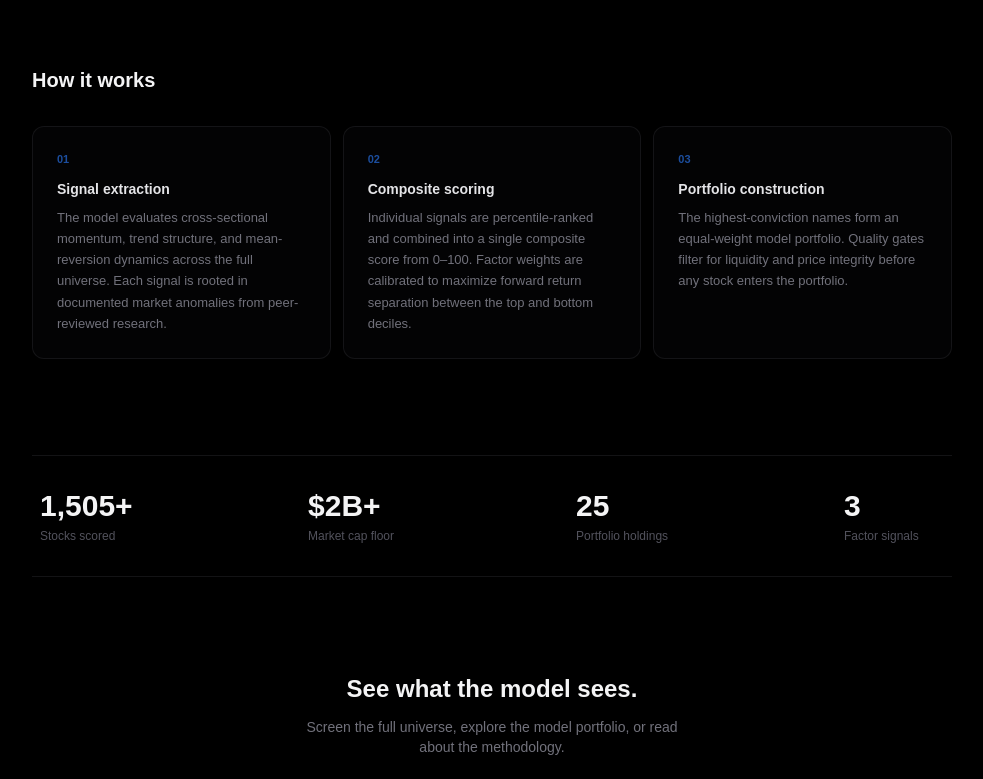
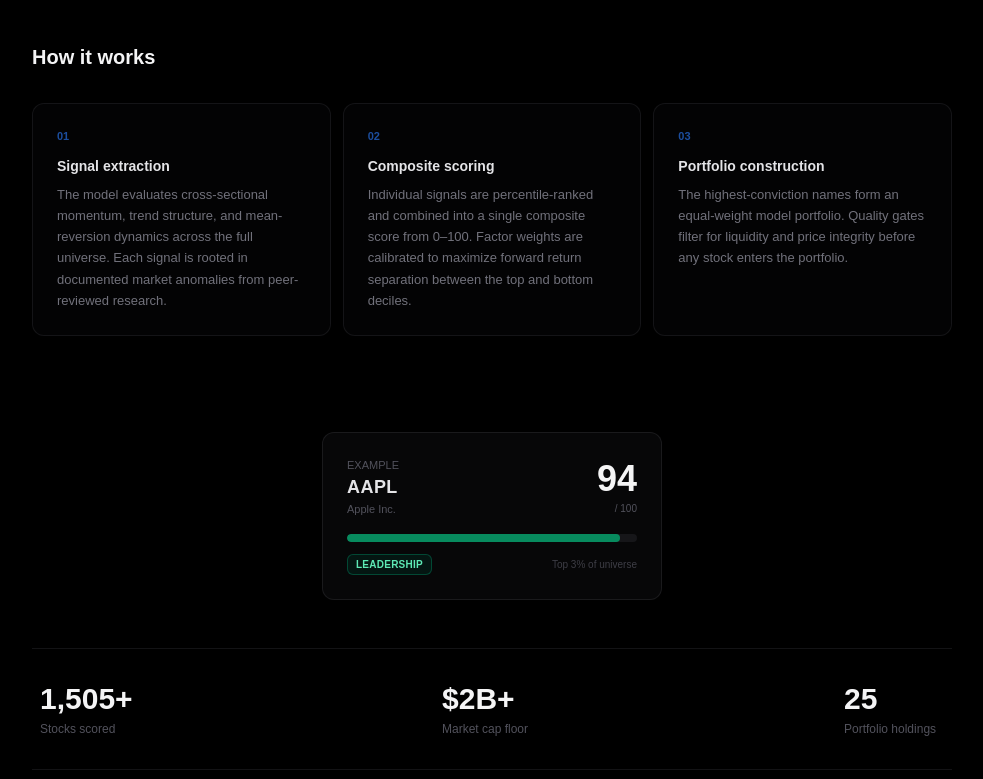
Before and after one commit to mdaly0277/marketintel, a Next.js app: page / in a window 1280 px wide. Shown: the part 1139-1918 px from the top of the page, without its empty margins (148-1131 px from the left). Built offline with nearby package versions, Linux system fonts and the light colour scheme.

Commit message:
homepage cleanup

```diff
--- a/app/page.tsx
+++ b/app/page.tsx
@@ -142,6 +142,88 @@ function TierRow({
   );
 }
 
+/* ── Animated score card ────────────────────────────────── */
+
+function ScoreCard() {
+  const [score, setScore] = useState(0);
+  const [phase, setPhase] = useState<"counting" | "done">("counting");
+  const ref = useRef<HTMLDivElement>(null);
+  const started = useRef(false);
+
+  useEffect(() => {
+    const el = ref.current;
+    if (!el) return;
+    const obs = new IntersectionObserver(
+      ([entry]) => {
+        if (entry.isIntersecting && !started.current) {
+          started.current = true;
+          obs.disconnect();
+          const duration = 1800;
+          const target = 94;
+          const startTime = performance.now();
+          const step = (now: number) => {
+            const p = Math.min((now - startTime) / duration, 1);
+            const e = 1 - Math.pow(1 - p, 4);
+            setScore(Math.round(e * target));
+            if (p < 1) requestAnimationFrame(step);
+            else setTimeout(() => setPhase("done"), 200);
+          };
+          requestAnimationFrame(step);
+        }
+      },
+      { threshold: 0.3 }
+    );
+    obs.observe(el);
+    return () => obs.disconnect();
+  }, []);
+
+  const tier = score >= 90 ? "Leadership" : score >= 80 ? "Positive" : score >= 70 ? "Neutral" : score >= 60 ? "Caution" : "Avoid";
+  const tierColor = score >= 90 ? "border-emerald-700/50 bg-emerald-950/40 text-emerald-300"
+    : score >= 80 ? "border-sky-700/50 bg-sky-950/40 text-sky-300"
+    : score >= 70 ? "border-zinc-700/50 bg-zinc-800/40 text-zinc-400"
+    : score >= 60 ? "border-amber-700/50 bg-amber-950/40 text-amber-300"
+    : "border-red-800/50 bg-red-950/40 text-red-400";
+  const barColor = score >= 90 ? "bg-emerald-500" : score >= 80 ? "bg-sky-500" : score >= 70 ? "bg-zinc-500" : score >= 60 ? "bg-amber-500" : "bg-red-500";
+
+  return (
+    <div ref={ref} className="w-full max-w-[340px]">
+      <div className="rounded-xl border border-zinc-800/60 bg-zinc-950/80 p-5 sm:p-6 backdrop-blur-sm">
+        <div className="flex items-center justify-between mb-4">
+          <div>
+            <div className="text-[11px] text-zinc-600 font-mono">EXAMPLE</div>
+            <div className="text-lg font-bold text-zinc-200 tracking-wide">AAPL</div>
+            <div className="text-[11px] text-zinc-600">Apple Inc.</div>
+          </div>
+          <div className="text-right">
+            <div className="text-4xl font-extrabold tabular-nums text-zinc-100">{score}</div>
+            <div className="text-[10px] text-zinc-600 mt-0.5">/ 100</div>
+          </div>
+        </div>
+
+        {/* Score bar */}
+        <div className="h-2 bg-zinc-800/50 rounded-full overflow-hidden mb-3">
+          <div
+            className={`h-full rounded-full ${barColor} transition-all duration-300`}
+            style={{ width: `${score}%`, opacity: 0.7 }}
+          />
+        </div>
+
+        {/* Tier badge */}
+        <div className="flex items-center justify-between">
+          <span className={`inline-block rounded-md border px-2 py-0.5 text-[10px] font-bold tracking-wide uppercase transition-all duration-300 ${tierColor}`}>
+            {tier}
+          </span>
+          {phase === "done" && (
+            <span className="text-[10px] text-zinc-700 animate-pulse">
+              Top {score >= 90 ? "3" : score >= 80 ? "12" : "25"}% of universe
+            </span>
+          )}
+        </div>
+      </div>
+    </div>
+  );
+}
+
 /* ── Page ───────────────────────────────────────────────── */
 
 export default function HomePage() {
@@ -274,15 +356,6 @@ export default function HomePage() {
             </div>
           </Reveal>
 
-          {/* Column headers (desktop) */}
-          <Reveal>
-            <div className="hidden sm:flex items-center justify-end gap-8 px-5 mb-2">
-              {["3M", "6M", "12M"].map((h) => (
-                <div key={h} className="text-[10px] font-bold uppercase tracking-widest text-zinc-700 w-[56px] text-right">{h}</div>
-              ))}
-            </div>
-          </Reveal>
-
           <div className="space-y-1.5">
             <TierRow range="90–100" label="Leadership" accentClass="bg-emerald-500" {...s90} idx={0} />
             <TierRow range="80–89" label="Positive" accentClass="bg-sky-500" {...s80} idx={1} />
@@ -336,16 +409,20 @@ export default function HomePage() {
         </section>
 
         {/* ══════════════════════════════════════════════════
-            NUMBERS STRIP
+            SCORE CARD + NUMBERS
         ══════════════════════════════════════════════════ */}
         <Reveal>
           <section className="pb-20 sm:pb-24">
+            {/* Animated score example */}
+            <div className="flex justify-center mb-12">
+              <ScoreCard />
+            </div>
+
             <div className="flex flex-wrap justify-between gap-6 sm:gap-0 border-y border-zinc-800/50 py-8 px-2">
               {[
                 { val: totalScored ?? 1200, suffix: "+", label: "Stocks scored" },
                 { val: 2, prefix: "$", suffix: "B+", label: "Market cap floor" },
                 { val: nHoldings, suffix: "", label: "Portfolio holdings" },
-                { val: 3, suffix: "", label: "Factor signals" },
               ].map((s, i) => (
                 <div key={s.label} className="min-w-[100px]">
                   <div className="text-2xl sm:text-3xl font-extrabold tabular-nums text-zinc-100">
```
